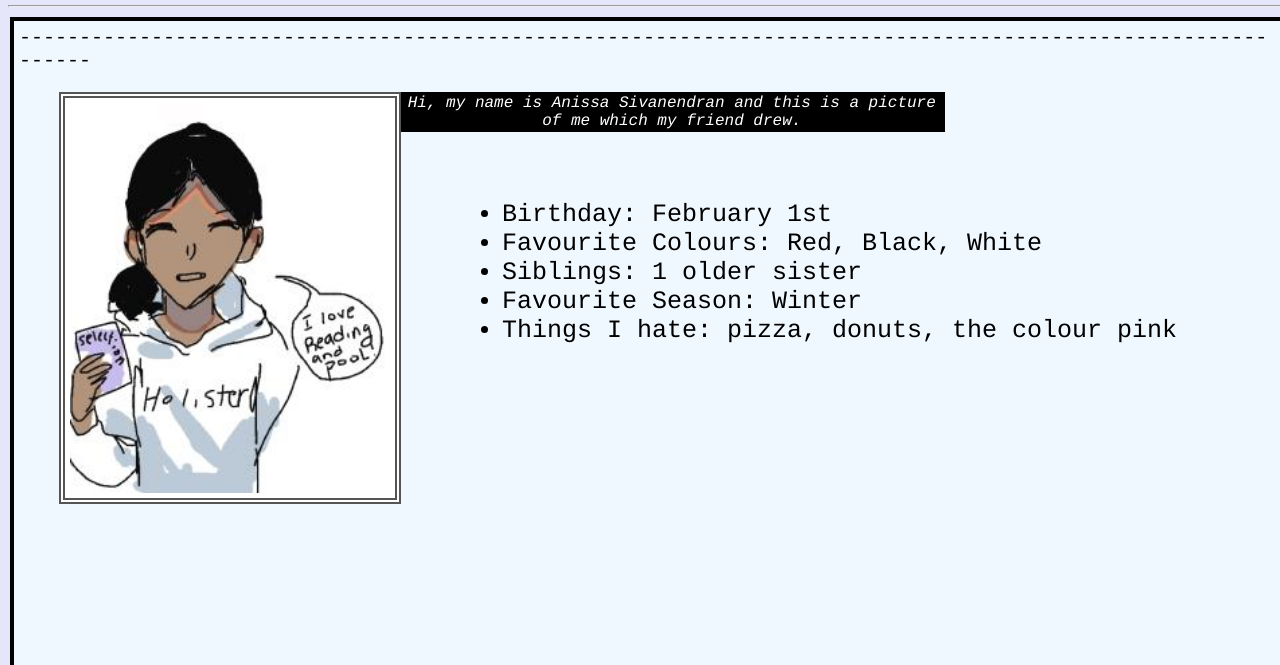
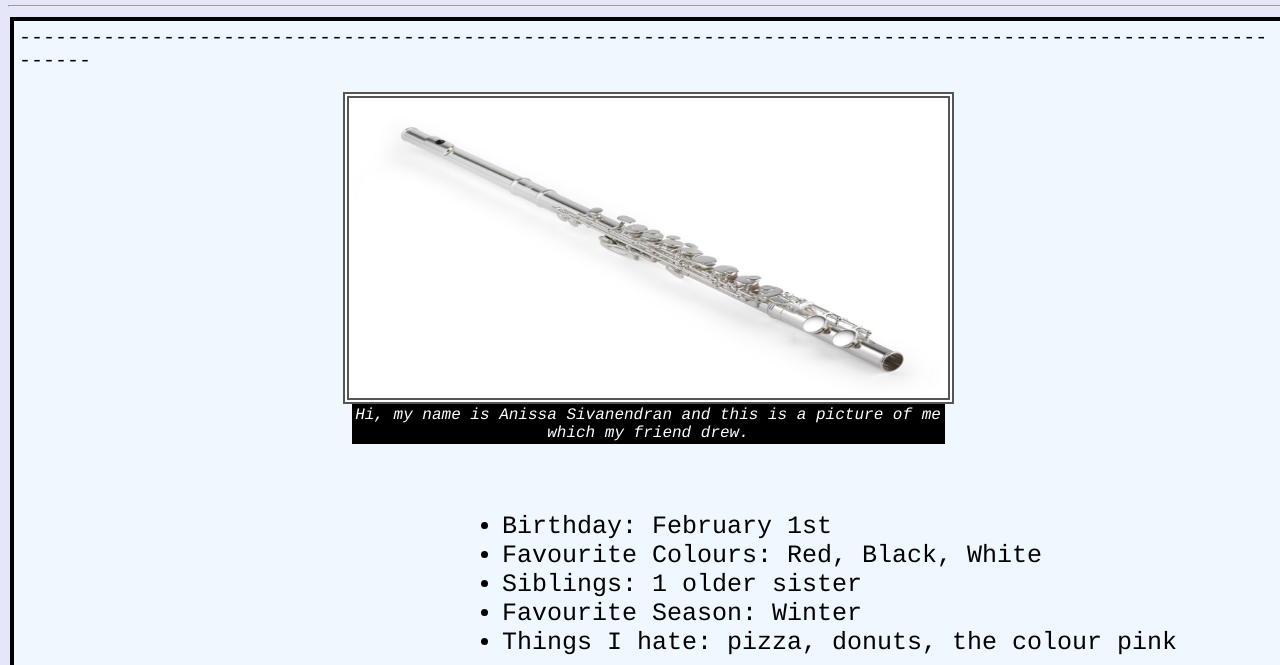
Before and after one commit to AnissaSivanendran/home, a plain HTML site: page index.html in a window 1280 px wide. Shown: the part 135-800 px from the top of the page. Drawn offline with Linux system fonts and the light colour scheme.

Commit message:
Add files via upload

```diff
--- a/index.html
+++ b/index.html
@@ -22,7 +22,7 @@
 				<td class="contentCell">
 					--------------------------------------------------------------------------------------------------------------
 					<figure>
-						<img src = "images/anissa.png" alt = "anissa" width = "320" height = "390" class = "left">
+						<img src = "images/flute.jpg" alt = "flute" width = "420" height = "290" class = "center">
 						<figcaption class = "center">Hi, my name is Anissa Sivanendran and this is a picture of me which my friend drew.</figcaption>
 					</figure>
 					<br>
```
